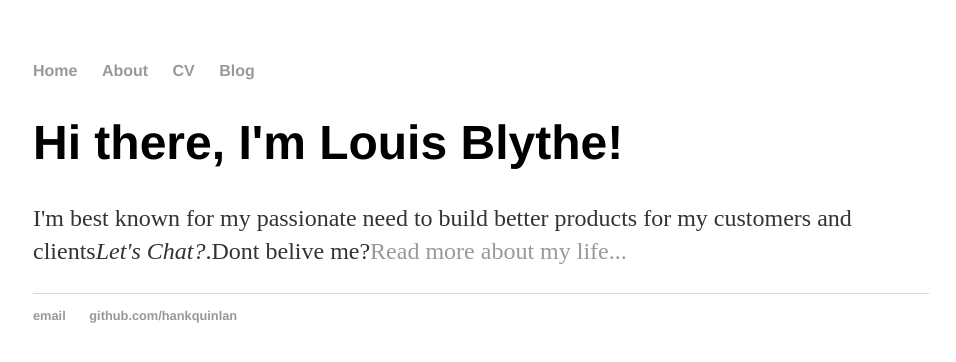
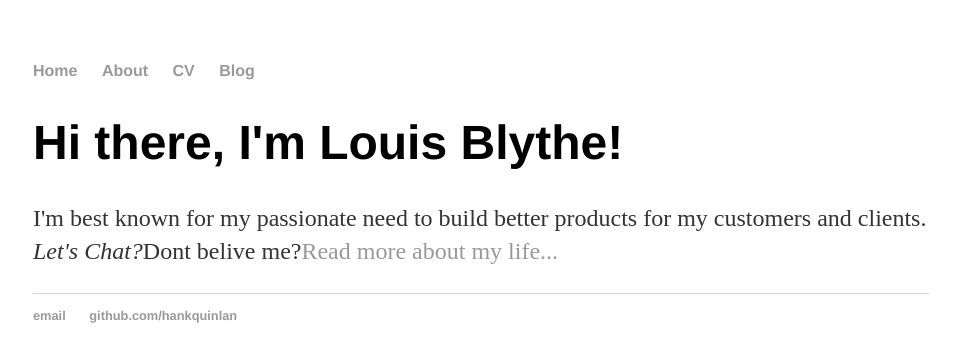
Before and after one commit to louisblythe/louisblythe.github.io, a Jekyll site: the page built from index.html, in a window 1280 px wide. Shown: the top 362 px of the page, without its empty margins (159-1115 px from the left). Built offline with Jekyll 4.4.1, drawn with Linux system fonts in a browser that asks for light colours.

Commit message:
Update index.html

```diff
--- a/index.html
+++ b/index.html
@@ -3,7 +3,8 @@ layout: default
 title: Louis Blythe, Digital Product Designer
 ---
 
-		<div class="blurb">
-			<h1>Hi there, I'm Louis Blythe!</h1>
-			<p>I'm best known for my passionate need to build better products for my customers and clients<em>Let's Chat?</em>.Dont belive me?<a href="/about">Read more about my life...</a></p>
-		</div>
+<div class="blurb">
+	<h1>Hi there, I'm Louis Blythe!</h1>
+	<p>I'm best known for my passionate need to build better products for my customers and clients. <em>Let's Chat?</em>Dont
+		belive me?<a href="/about">Read more about my life...</a></p>
+</div>
```
